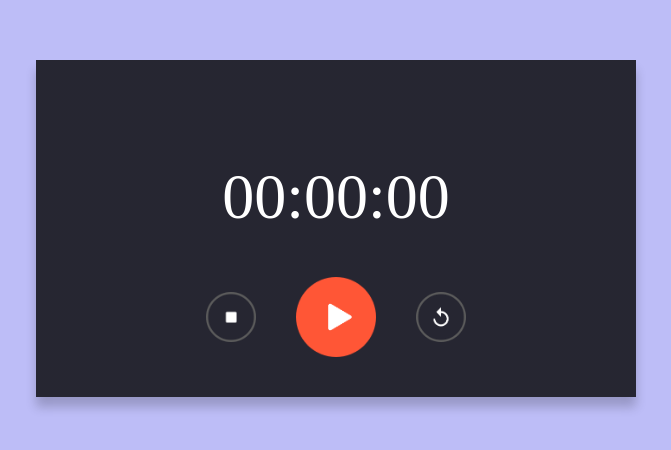
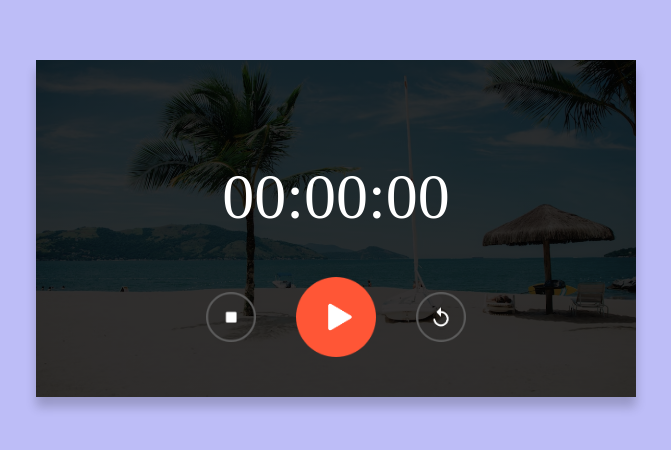
Before and after one commit to Divyapriyagr/Divyapriyagr.github.io, a plain HTML site: page Stopclock.html in a window 1280 px wide. Shown: the part 140-590 px from the top of the page, without its empty margins (304-975 px from the left). Drawn offline with Linux system fonts and the light colour scheme; files whose address does not match are found by name.

Commit message:
Update Stopclock.css

```diff
--- a/Stopclock.css
+++ b/Stopclock.css
@@ -6,7 +6,7 @@ body{
     width: 90%;
     max-width: 600px;
     background-image: linear-gradient(rgba(0,0,0,0.8),rgba(0,0,0,0.8))
-    ,url(Images/background.png);
+    ,url(background.png);
     background-size: cover;
     text-align: center;
     padding: 40px 0;
```
